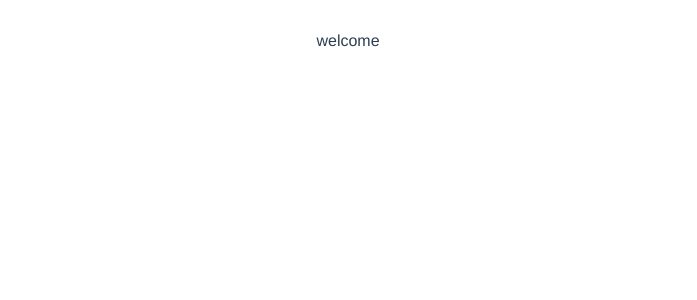
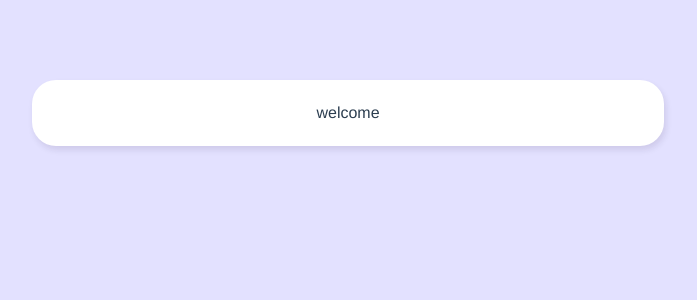
Before and after one commit to PrenitaVulpo/Vue3-Live-Chat, a Vue app: page / in a window 1280 px wide. Shown: the top 300 px of the page, without its empty margins (292-989 px from the left). Built offline with nearby package versions, Linux system fonts and the light colour scheme.

Commit message:
add global style

```diff
--- /dev/null
+++ b/src/assets/main.css
@@ -0,0 +1,25 @@
+body {
+  background-color: #e3e1ff;
+  color: #444;
+}
+.container {
+  width: 50%;
+  max-width: 60rem;
+  margin: 5rem auto;
+  border-radius: 1.5rem;
+  box-shadow: 2px 4px 6px rgba(28, 6, 49, 0.1);
+  background: #fff;
+}
+.error {
+  color: #ff3f80;
+  font-size: 0.875rem;
+}
+button {
+  text-decoration: none;
+  background: #5ae4ca;
+  color: #fff;
+  font-weight: 700;
+  border: 0;
+  border-radius: 1.5rem;
+  padding: 0.625rem 1.5rem;
+}
--- a/src/main.ts
+++ b/src/main.ts
@@ -1,5 +1,6 @@
 import { createApp } from "vue";
 import App from "./App.vue";
 import router from "./router";
+import "@/assets/main.css";
 
 createApp(App).use(router).mount("#app");
```
